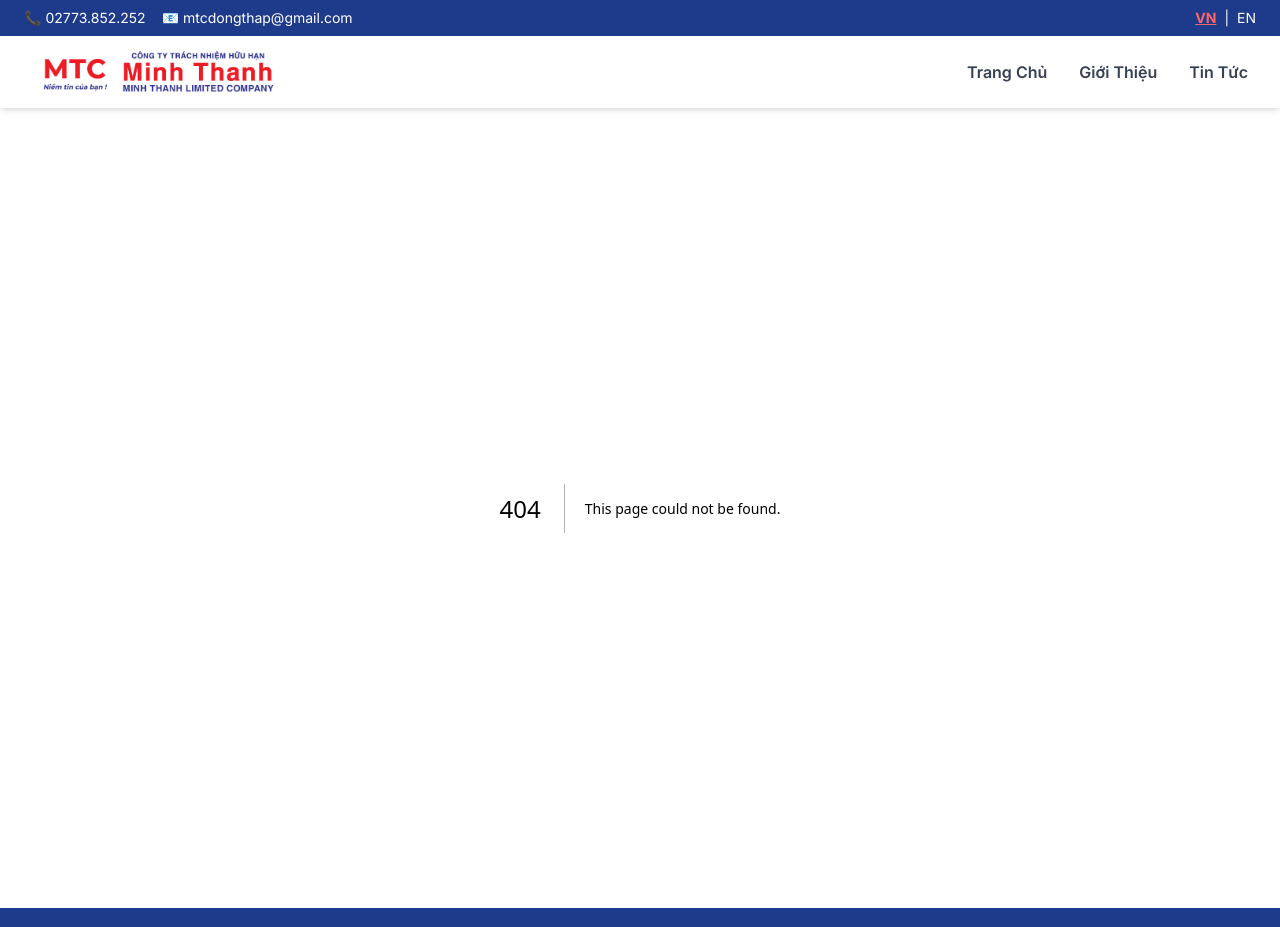
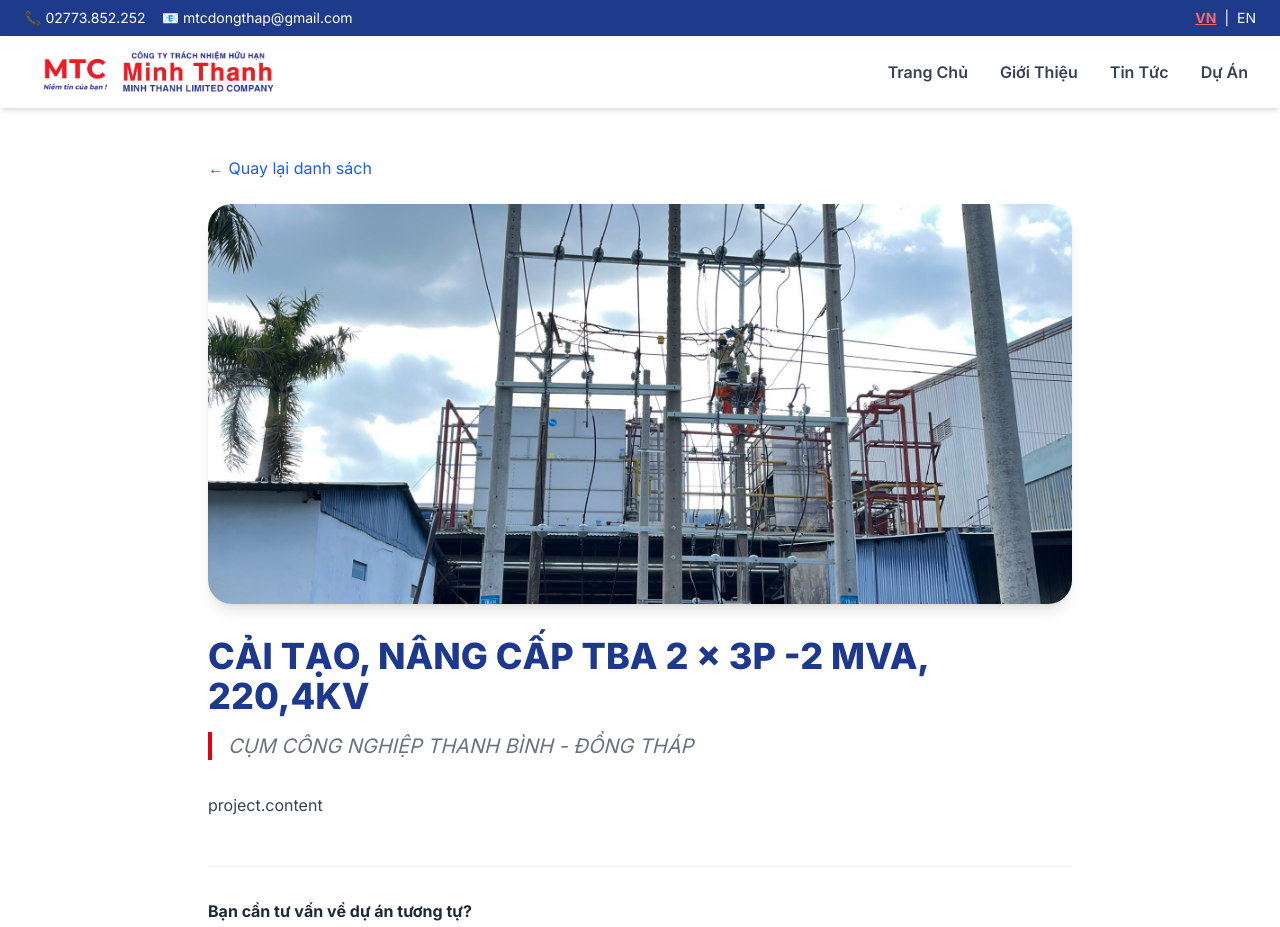
Before and after one commit to TanPhoAn/mtc_project, a Next.js app: page /projects/1 in a window 1280 px wide. Before the commit this address had no page. Shown: the top 927 px of the page. Built offline with nearby package versions, Linux system fonts and the light colour scheme.

Commit message:
add project page

```diff
--- a/app/layout.tsx
+++ b/app/layout.tsx
@@ -50,6 +50,7 @@ export default function RootLayout({ children }: { children: React.ReactNode })
                     <Link href="/" className="hover:text-red-600 transition">Trang Chủ</Link>
                     <Link href="/about" className="hover:text-red-600 transition">Giới Thiệu</Link>
                     <Link href="/news" className="hover:text-red-600 transition">Tin Tức</Link>
+                    <Link href="/projects" className="hover:text-red-600 transition">Dự Án</Link>
                 </div>
 
                 {/* HAMBURGER BUTTON */}
--- a/app/news/[id]/page.tsx
+++ b/app/news/[id]/page.tsx
@@ -18,7 +18,7 @@ export default async function NewsDetailPage({ params }: { params: Promise<{ id:
     // ... các phần import và await params giữ nguyên
 
     return (
-        <main className="max-w-4xl mx-auto py-20 px-6">
+        <main className="max-w-4xl mx-auto py-20 px-6 bg-white">
             {/* 1. Ảnh bìa lớn & Tiêu đề */}
             <h1 className="text-3xl md:text-4xl font-bold mb-4 text-[#292c8f] uppercase leading-tight">
                 {item.title}
--- a/app/page.tsx
+++ b/app/page.tsx
@@ -5,7 +5,7 @@ import Link from "next/link";
 export default function LandingPage() {
     // Lấy tin tức mới nhất từ mảng dữ liệu (bài có index cuối cùng)
     const latestNews = newsData[newsData.length - 1];
-
+    const latestProjects = 1;
     const projectsData = [
         {
             title: "CẢI TẠO, NÂNG CẤP TBA 2 x 3P -2 MVA, 220,4KV",
@@ -162,9 +162,9 @@ export default function LandingPage() {
                         ))}
                     </div>
                     <div className="text-center mt-12">
-                        <button className="px-8 py-4 bg-[#292c8f] text-white text-xl font-bold rounded-lg shadow-md hover:bg-blue-800 transition-all uppercase">
+                        <a href={"/projects"} className="cursor-pointer px-8 py-4 bg-[#292c8f] text-white text-xl font-bold rounded-lg shadow-md hover:bg-blue-800 transition-all uppercase">
                             Xem thêm các dự án khác
-                        </button>
+                        </a>
                     </div>
                 </div>
             </section>
@@ -269,7 +269,7 @@ export default function LandingPage() {
                             <h3 className="text-xl md:text-2xl font-bold text-[#292c8f] mb-6 uppercase">Phân xưởng cơ điện lạnh</h3>
                             <div className="space-y-4 text-gray-700 text-base md:text-lg">
                                 <p><span className="text-[#292c8f] font-bold min-w-[100px] inline-block">Địa chỉ:</span> Số 158-160 Lê Duẩn, Mỹ Trà, Đồng Tháp</p>
-                                <p className="border-t pt-4"><span className="text-[#292c8f] font-bold min-w-[100px] inline-block">Điện thoại:</span> 02773 858 169</p>
+                                <a href={"tel:02773858169"}><p className="border-t pt-4"><span className="text-[#292c8f] font-bold min-w-[100px] inline-block">Điện thoại:</span> 02773 858 169</p></a>
                             </div>
                         </div>
                     </div>
--- /dev/null
+++ b/app/projects/[id]/page.tsx
@@ -0,0 +1,47 @@
+import { projectData } from '@/data/projectsData';
+import { notFound } from 'next/navigation';
+import Link from 'next/link';
+
+export default function ProjectDetail({ params }: { params: { id: string } }) {
+    // Tìm dự án theo ID
+    const project = projectData.find((p) => p.id === params.id);
+
+    // Nếu không thấy thì báo 404
+    if (!project) {
+        notFound();
+    }
+
+    return (
+        <div className="max-w-4xl mx-auto px-4 py-12">
+            <Link href="/projects" className="text-blue-600 hover:underline mb-6 inline-block">
+                ← Quay lại danh sách
+            </Link>
+
+            <img
+                src={project.img}
+                alt={project.title}
+                className="w-full h-[400px] object-cover rounded-3xl shadow-lg mb-8"
+            />
+
+            <h1 className="text-4xl font-extrabold text-blue-900 mb-4">{project.title}</h1>
+            <p className="text-xl text-gray-500 italic mb-8 border-l-4 border-red-600 pl-4">
+                {project.description}
+            </p>
+
+            <div className="prose prose-lg max-w-none text-gray-700 leading-relaxed">
+                {/* Render nội dung chi tiết */}
+                <p>project.content</p>
+            </div>
+
+            <div className="mt-12 pt-8 border-t border-gray-100">
+                <h3 className="font-bold text-gray-800 mb-4">Bạn cần tư vấn về dự án tương tự?</h3>
+                <Link
+                    href="/#contact"
+                    className="bg-blue-900 text-white px-8 py-3 rounded-full font-semibold hover:bg-red-600 transition"
+                >
+                    Liên hệ ngay
+                </Link>
+            </div>
+        </div>
+    );
+}
--- /dev/null
+++ b/app/projects/page.tsx
@@ -0,0 +1,34 @@
+import Link from 'next/link';
+import { projectData } from '@/data/projectsData';
+
+export default function ProjectsPage() {
+    return (
+        <div className="max-w-7xl mx-auto px-4 py-12">
+            <h1 className="text-4xl font-bold text-blue-900 mb-8 text-center">Dự Án Tiêu Biểu</h1>
+
+            <div className="grid grid-cols-1 md:grid-cols-2 lg:grid-cols-3 gap-8">
+                {projectData.map((project) => (
+                    <div key={project.id} className="group bg-white rounded-2xl shadow-md overflow-hidden hover:shadow-xl transition-all duration-300">
+                        <div className="relative h-60 w-full overflow-hidden">
+                            <img
+                                src={project.img}
+                                alt={project.title}
+                                className="w-full h-full object-cover group-hover:scale-110 transition-transform duration-500"
+                            />
+                        </div>
+                        <div className="p-6">
+                            <h3 className="text-xl font-bold text-gray-800 mb-2">{project.title}</h3>
+                            <p className="text-gray-600 line-clamp-2 mb-4">{project.description}</p>
+                            <Link
+                                href={`/projects/${project.id}`}
+                                className="inline-block font-semibold text-red-600 hover:text-red-700 transition"
+                            >
+                                Xem chi tiết →
+                            </Link>
+                        </div>
+                    </div>
+                ))}
+            </div>
+        </div>
+    );
+}
--- a/data/projectsData.ts
+++ b/data/projectsData.ts
@@ -0,0 +1,26 @@
+export const projectData = [
+    {
+        id: "1",
+        title: "CẢI TẠO, NÂNG CẤP TBA 2 x 3P -2 MVA, 220,4KV",
+        description: "CỤM CÔNG NGHIỆP THANH BÌNH - ĐỒNG THÁP",
+        img: "/2026_MTC_WEB/2026_MTC_WEB_ANH/CAI-TAO-NANG-CAP-TBA2X3P-2MVA-220,4KV-TAI-CUM-CONG-NGHIEP-THANH-BINH-DONG-THAP.JPG"
+    },
+    {
+        id: "2",
+        title: "NHÁNH RẼ 3P-22KV VƯỢT NHÁNH SÔNG TIỀN TẠO MẠCH VÒNG CẤP ĐIỆN",
+        description: "AN GIANG - ĐỒNG THÁP",
+        img: "/2026_MTC_WEB/2026_MTC_WEB_ANH/nhanh-re-3p-22kv-vuot-nhanh-song-tien-tao-mach-vong-cap-dien-tu-an-giang-dong-thap.jpg"
+    },
+    {
+        id: "3",
+        title: "THI CÔNG HỆ THỐNG PIN NĂNG LƯỢNG MẶT TRỜI 1MVA",
+        description: "TỈNH ĐỒNG THÁP",
+        img: "/2026_MTC_WEB/2026_MTC_WEB_ANH/thi-cong-he-thong-pin-nang-luong-mat-troi-1mva-tinh-dong-thap.jpg"
+    },
+    {
+        id: "5",
+        title: "CÔNG TRÌNH CẤP ĐIỆN NHÀ MÁY BIA KHU CÔNG NGHIỆP TRẦN QUỐC TOẢN",
+        description: "TỈNH ĐỒNG THÁP",
+        img: "/2026_MTC_WEB/2026_MTC_WEB_ANH/CONG_TRINH_CAP_DIEN_NHA_MAY_BIA.png"
+    },
+]
```
